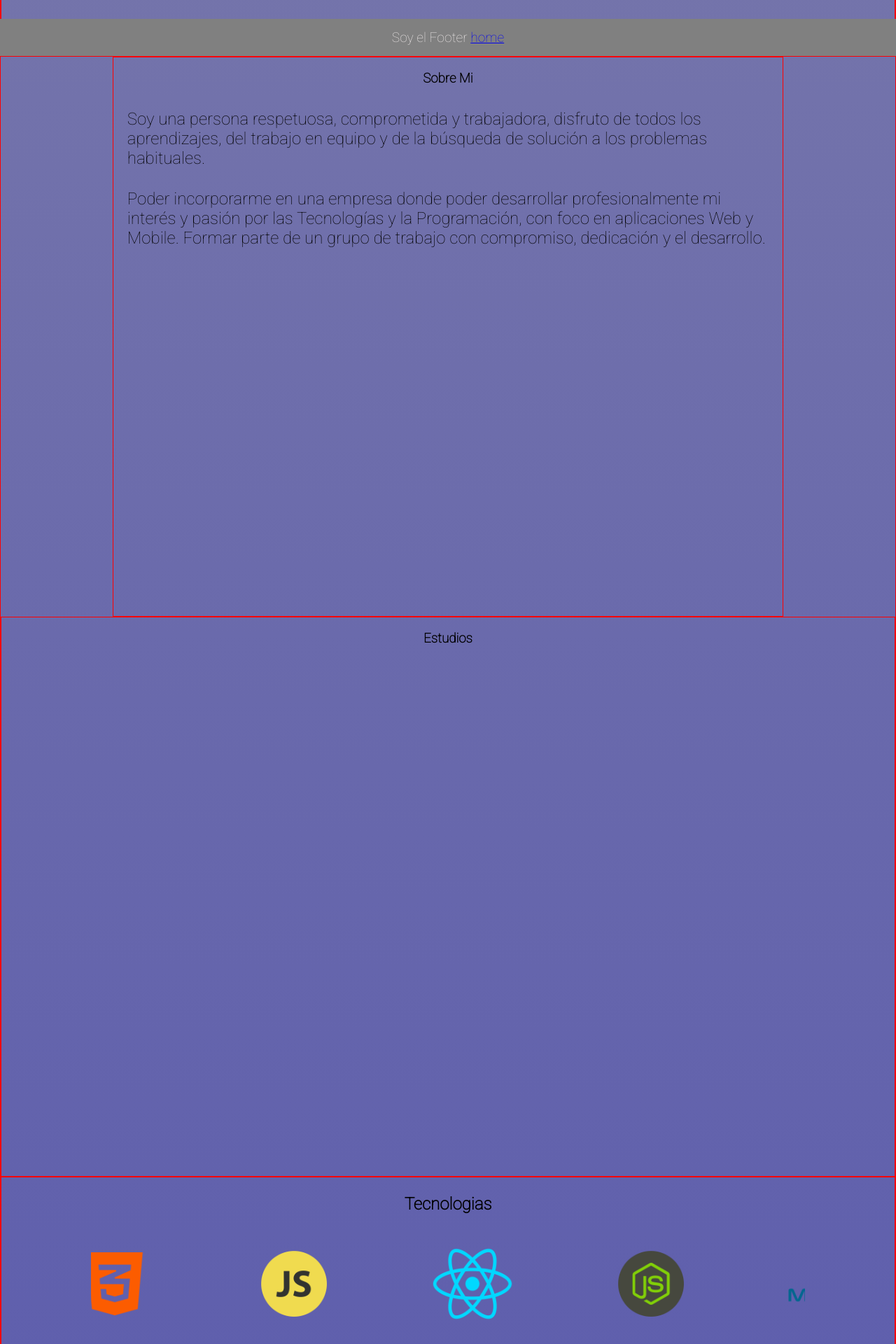
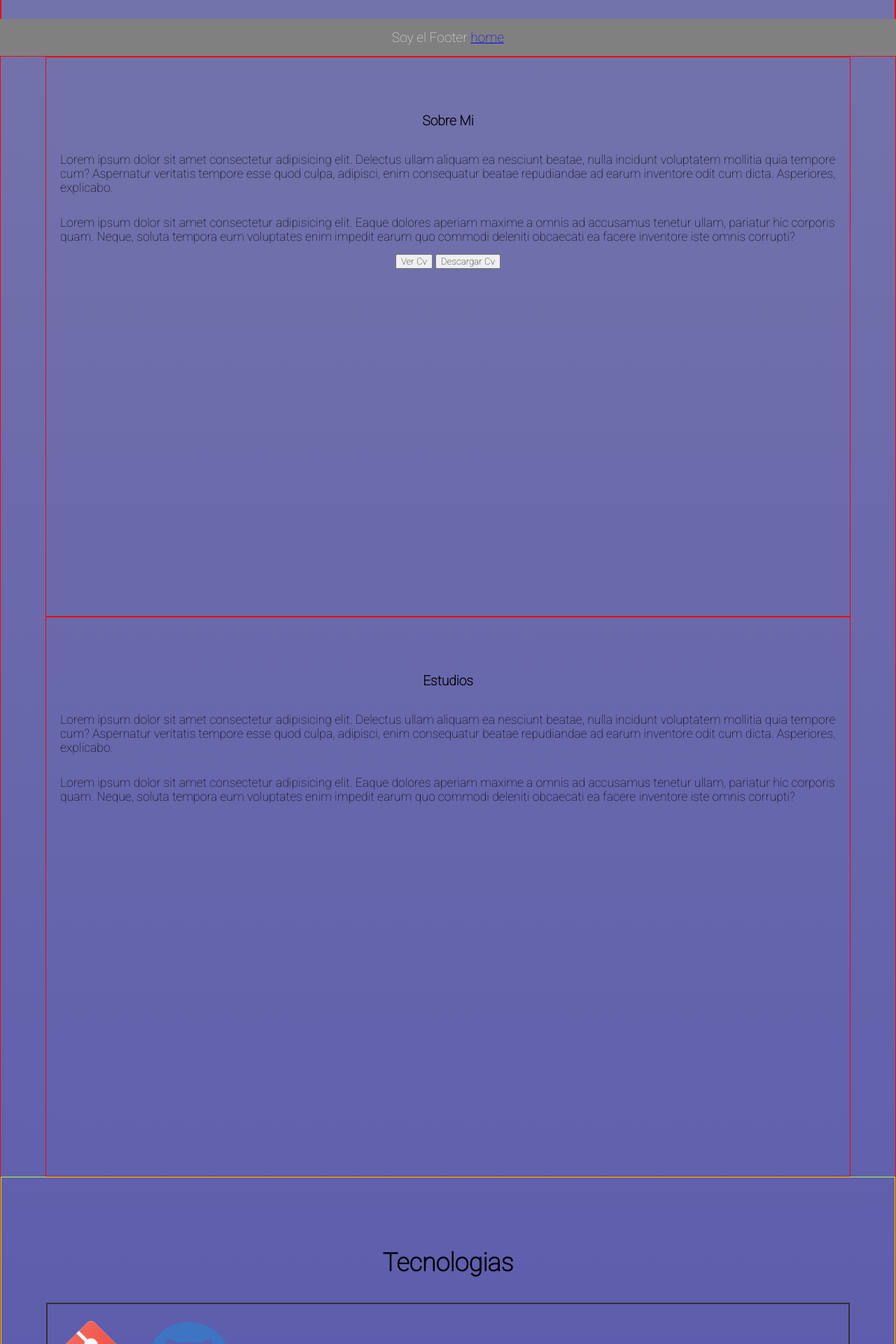
Before and after one commit to Yoryao/webPersonal, a PHP site: page / in a window 1280 px wide. Shown: the part 720-2640 px from the top of the page at 70% size. Run offline with PHP 8.4, Linux system fonts and the light colour scheme; some libraries are stand-ins or nearby versions.

Commit message:
Section Tecnologies

```diff
--- a/index.html
+++ b/index.html
@@ -22,8 +22,8 @@
         <nav id="main-nav">
             <ul id="menu" class="menu">
                 <li class="menu__item"><a href="#sectionSobreMi" class="menu__link">Sobre mi</a></li>
+                <li class="menu__item"><a href="#sectionEstudios" class="menu__link">Estudios</a></li>
                 <li class="menu__item"><a href="#sectionTecnologias" class="menu__link">Tecnologias</a></li>
-                <li class="menu__item"><a href="#sectionEstudios" class="menu__link">Estudios</a></li>
                 <li class="menu__item"><a href="#sectionExperiencia" class="menu__link">Experiencia</a></li>
                 <li class="menu__item container-submenu"><a href="#" class="menu__link submenu-btn">Proyectos<i id="arrowIcon"class="fas fa-angle-down"></i></a>
                     <ul class="submenu">
@@ -43,26 +43,41 @@
 
 
     <main>
-        <!-- section home -->
+<!-- section home -->
         <section class="section" id="home">
             <h1>Jorge Joaquin Rivera</h1>
             <h3>Front End Developer</h3>
-
             <img id="photo" src="./public/FOTO PERFIL2.jpg" alt="personalPhotoJorgeRivera">
-
+        </section>
 <!-- END SECTION HOME -->
 
+<!-- SECTION SOBREMI -->
+        <section id="sectionSobreMi" class="section">
+            <h3 id="titleSection">Sobre Mi</h3>
+                <div id="sobreMiContainer">
+                    <p class="sectionP">Lorem ipsum dolor sit amet consectetur adipisicing elit. Delectus ullam aliquam ea nesciunt beatae, nulla incidunt voluptatem mollitia quia tempore cum? Aspernatur veritatis tempore esse quod culpa, adipisci, enim consequatur beatae repudiandae ad earum inventore odit cum dicta. Asperiores, explicabo.</p>
+                    <p class="sectionP">Lorem ipsum dolor sit amet consectetur adipisicing elit. Eaque dolores aperiam maxime a omnis ad accusamus tenetur ullam, pariatur hic corporis quam. Neque, soluta tempora eum voluptates enim impedit earum quo commodi deleniti obcaecati ea facere inventore iste omnis corrupti?</p>
+                <div id="cvBtn">
+                    <button>Ver Cv</button>
+                    <button>Descargar Cv</button>
+                </div>
 
+            </div>
         </section>
-        <section id="sectionSobreMi" class="section"><h3>Sobre Mi</h3>
-            <p>Soy una persona respetuosa, comprometida y trabajadora, disfruto de todos los aprendizajes, del trabajo en equipo y de la búsqueda de solución a los problemas habituales. </p>
-            <p>Poder incorporarme en una empresa donde poder desarrollar profesionalmente mi interés y pasión por las Tecnologías y la Programación, con foco en aplicaciones Web y Mobile. Formar parte de un grupo de trabajo con compromiso, dedicación y el desarrollo.</p>
+<!-- END SECTION SOBREMI -->
 
+<!-- SECTION ESTUDIOS -->
+        <section id="sectionEstudios" class="section">
+            <h3 id="titleSection">Estudios</h3>
+            <div id="estudiosContainer">
+                <p class="sectionP">Lorem ipsum dolor sit amet consectetur adipisicing elit. Delectus ullam aliquam ea nesciunt beatae, nulla incidunt voluptatem mollitia quia tempore cum? Aspernatur veritatis tempore esse quod culpa, adipisci, enim consequatur beatae repudiandae ad earum inventore odit cum dicta. Asperiores, explicabo.</p>
+                <p class="sectionP">Lorem ipsum dolor sit amet consectetur adipisicing elit. Eaque dolores aperiam maxime a omnis ad accusamus tenetur ullam, pariatur hic corporis quam. Neque, soluta tempora eum voluptates enim impedit earum quo commodi deleniti obcaecati ea facere inventore iste omnis corrupti?</p>
+        </div>
         </section>
-        <section id="sectionEstudios" class="section"><h3>Estudios</h3></section>
+<!-- END SECTION ESTUDIOS -->
 
-
-        <section id="sectionTecnologias" class="section"><h3>Tecnologias</h3>
+<!-- SECTION TECNOLOGIES -->
+        <section id="sectionTecnologias" class="section">          <h3>Tecnologias</h3>
             <div class="slider">
                 <ul>
                     <li><img class="imgTecnologia" id="imgTecnologiaHtml" src="./public/html5.png" alt="html-logo"></li>
@@ -77,7 +92,7 @@
             </div>
         </section>
 
-
+ <!-- END SECTION TECNOLOGIES  -->
 
 
 
--- a/style.css
+++ b/style.css
@@ -97,9 +97,23 @@ main {
   text-align: center;
 }
 
-#sectionSobreMi {
-  width: 75%;
-  margin: auto;
+#sectionSobreMi, #sectionEstudios {
+  height: 100vh;
+  width: 90%;
+  padding-top: 60px;
+  margin-left: 5%;
+  margin-right: 5%;
+}
+
+#titleSection {
+  font-size: 1.2em;
+
+}
+
+.sectionP {
+    font-size: 1.1em;
+    margin: auto;
+    text-align: left;
 }
 
 .fa-house {
@@ -109,15 +123,14 @@ main {
   height: 100px;
 }
 
-.imagenTecnologia {
-  width: 33%;
+#sectionTecnologias {
+  font-size: 1.5em;
+  height: 50vh;
+  padding-top: 65px;
+  border: 1px greenyellow solid;
 }
 
-#sectionTecnologias > h3 {
-  font-size: 1.5em;
-}
-
-#contenedorTecnologias {
+/* #contenedorTecnologias {
   height: 100%;
   padding-top: 10px;
   display: flex;
@@ -126,21 +139,22 @@ main {
   flex-wrap: wrap;
   margin-bottom: 15px;
   font-size: 1.3em;
-}
+} */
 
 .imgTecnologia {
   height: 15vh;
+  padding-left: 20px;
 }
 
 .slider {
-  width: 80%;
+  width: 90%;
   margin: auto;
   overflow: hidden;
+  border: #333 2px solid;
 }
 
 .slider ul {
   display: flex;
-  padding: 0;
   width: 200%;
   animation: linear;
   animation: cambio 5s infinite alternate;
@@ -148,7 +162,6 @@ main {
 }
 
 .slider li {
-  width: 15%;
   list-style: none;
 }
 
@@ -157,7 +170,7 @@ main {
     margin-left: 0;
   }
   100% {
-    margin-left: -100%;
+    margin-left: -230%;
   }
 }
 
```
